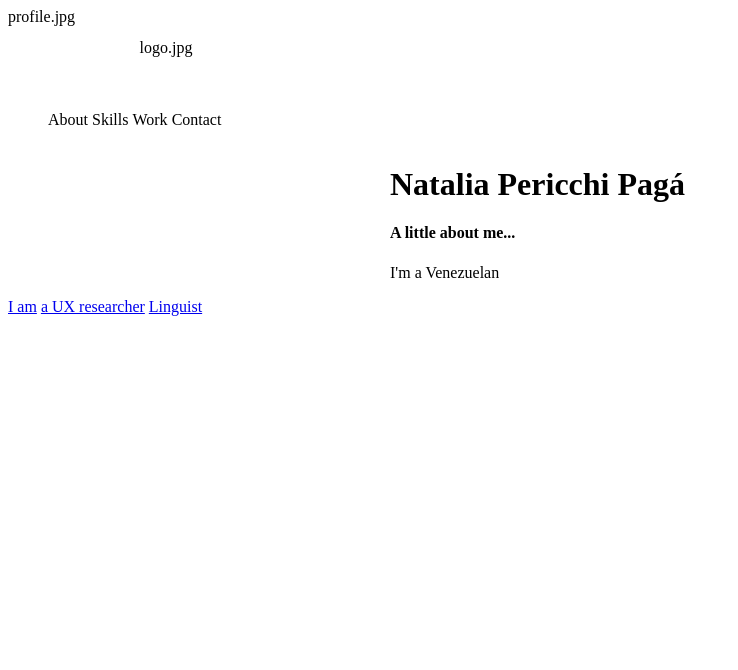
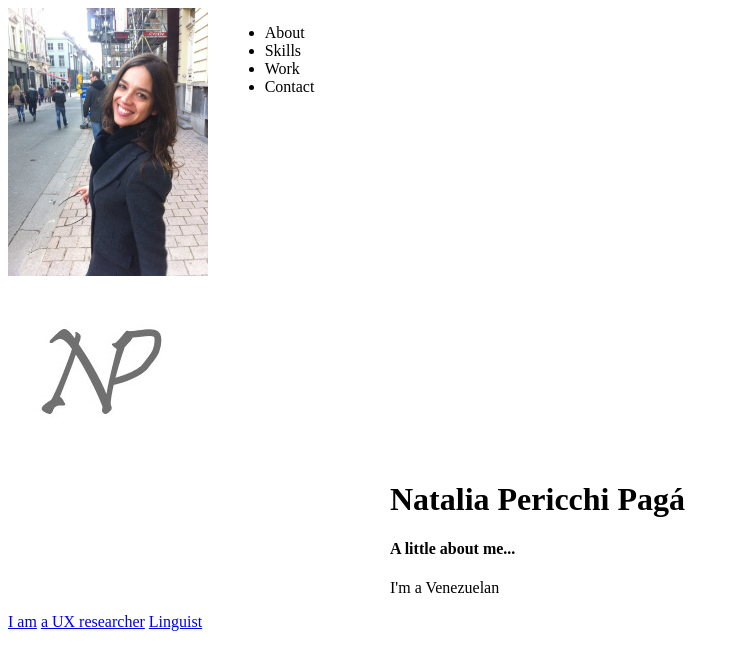
Before and after one commit to npericchi/UX_UI_HW17, a plain HTML site: page Images/index.html in a window 1280 px wide. Shown: the whole page, without its empty margins (0-738 px from the left). Drawn offline with Linux system fonts and the light colour scheme; files that its build step writes are made by us from their sources.

Commit message:
The closest to what is in the homework

```diff
--- a/CSSweb/styleweb.css
+++ b/CSSweb/styleweb.css
@@ -1,4 +1,4 @@
-.inline-block{
+header {
 
     display: inline-block;
     vertical-align: top;
@@ -11,6 +11,7 @@
 }
 
 nav{
+    display: inline;
     width:73%;
     padding:1%;
 }
--- a/Images/index.html
+++ b/Images/index.html
@@ -11,22 +11,23 @@
     <body>
       <header class="navigation">
            <div class="inline-block">
-               <img>profile.jpg
+               <img src= profile3.jpg width= 200px>
            </div>
             <div class="logo">
-               <img>logo.jpg
+               <img src= logo.jpg>
 
            </div>
+
         </header>
 
-
-        <nav class= "inline-block"></nav>
+        <nav class= "inline-block">
            <ul>
                 <li class="inline-block"> About</li>
                 <li class="inline-block">Skills</li>
                 <li class="inline-block">Work</li>
                 <li class="inline-block">Contact</li>
            </ul>
+        </nav>
 
 
            <div class="content">
@@ -36,7 +37,6 @@
         </div>
 
 
-      </div>
 
        <div class="footer">
             <a href="#" class="Iam">I am</a>
```
